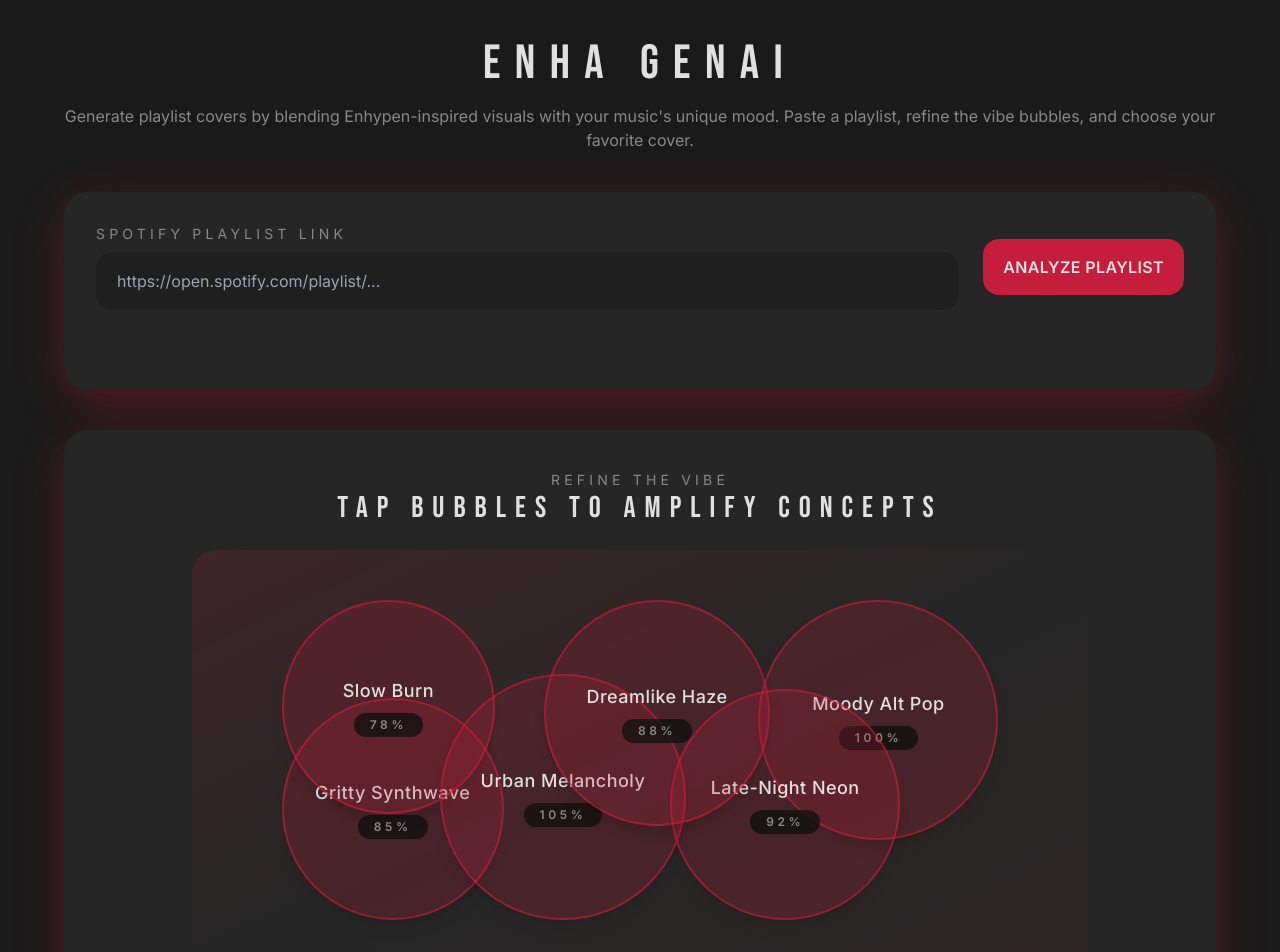
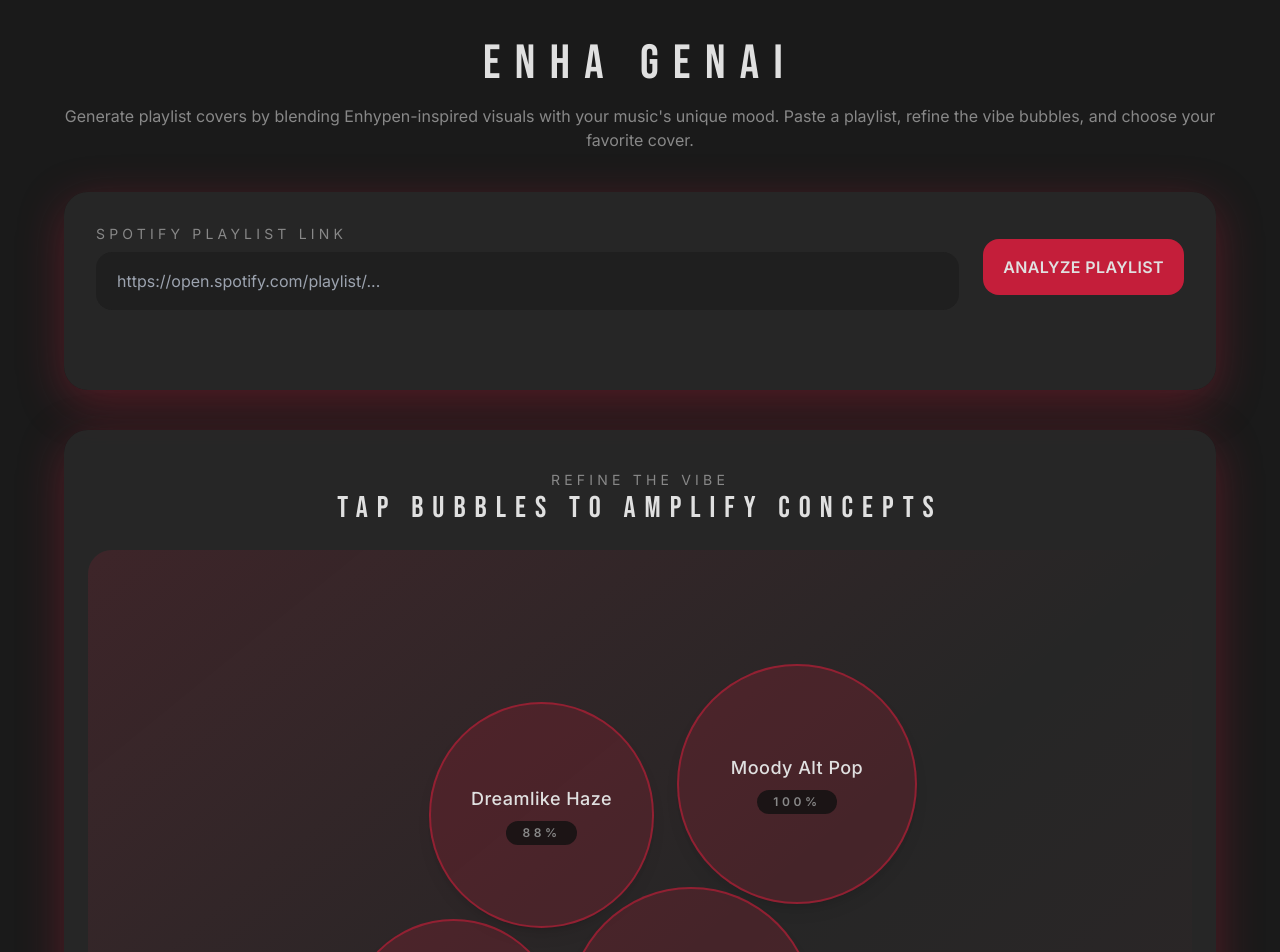
Before and after one commit to ellylai/enha-genai, a React (Create React App) app in the folder node/: page / in a window 1280 px wide. Shown: the top 952 px of the page. Built offline with nearby package versions, Linux system fonts and the light colour scheme.

Commit message:
Update BubbleCanvas.jsx

```diff
--- a/node/src/components/BubbleCanvas.jsx
+++ b/node/src/components/BubbleCanvas.jsx
@@ -203,7 +203,7 @@ function BubbleCanvas({ conceptTuples, onAdjustBubble }) {
       </header>
       <div
         ref={containerRef}
-        className="relative mx-auto h-[420px] max-w-4xl overflow-hidden rounded-3xl bg-gradient-to-br from-primary/15 via-transparent to-primary/5"
+        className="relative mx-auto h-[900px] max-w-6xl overflow-hidden rounded-3xl bg-gradient-to-br from-primary/15 via-transparent to-primary/5"
       >
         {nodes.map((node) => (
           <button
```
